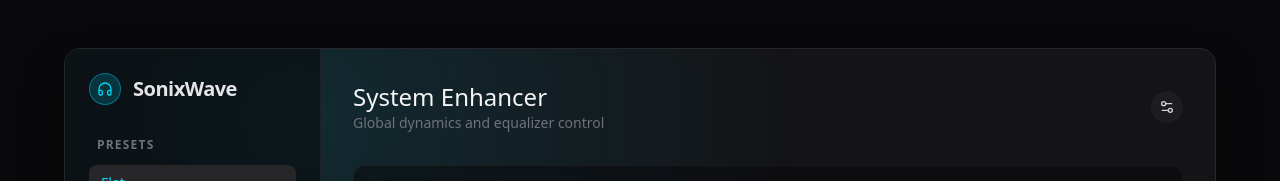
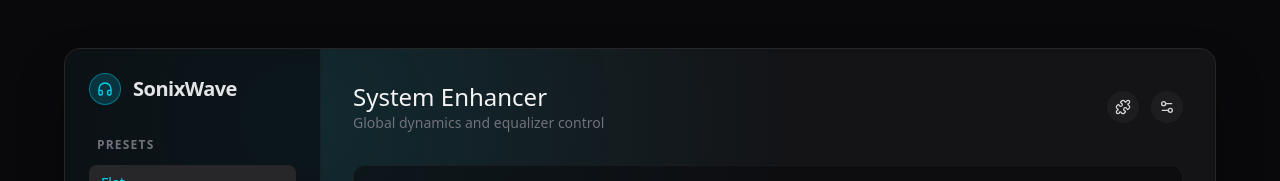
Before and after one commit to SAFAL-TIWARI/SonixWave, a React (Vite) app: page / in a window 1280 px wide. Shown: the top 181 px of the page. Built offline with nearby package versions, Linux system fonts and the light colour scheme.

Commit message:
Extension Link add

```diff
--- a/src/App.tsx
+++ b/src/App.tsx
@@ -1,5 +1,5 @@
 import React, { useState, useEffect } from "react";
-import { Headphones, Power, MonitorUp, Settings2, RefreshCcw, Activity, Disc, Layers, SlidersHorizontal, Waves, VolumeX } from "lucide-react";
+import { Headphones, Power, MonitorUp, Settings2, RefreshCcw, Activity, Disc, Layers, SlidersHorizontal, Waves, VolumeX, Puzzle } from "lucide-react";
 import { audioEngine } from "./lib/audioEngine";
 import { VerticalSlider, Knob, HorizontalSlider } from "./components/Controls";
 import { Visualizer } from "./components/Visualizer";
@@ -315,19 +315,19 @@ export default function App() {
               <p className="text-sm text-zinc-500">Global dynamics and equalizer control</p>
             </div>
             <div className="flex items-center gap-3">
-            {/* <button
-              onClick={() => setActiveView(activeView === 'master' ? 'fx' : 'master')}
-              className={`p-2 flex items-center gap-2 transition-colors rounded-full px-4 ${
-                activeView === 'fx'
-                  ? "bg-cyan-500/20 text-cyan-400 border border-cyan-500/30"
-                  : "bg-zinc-800/50 text-zinc-400 hover:bg-zinc-800 hover:text-zinc-200"
-              }`}
-            >
-              <SlidersHorizontal className="w-4 h-4" />
-              <span className="text-xs font-semibold uppercase tracking-widest">{activeView === 'fx' ? 'Close FX' : 'Audio FX'}</span>
-            </button> */}
+              {/* Extension Link */}
+              <a
+                href="https://drive.google.com/file/d/1V08dRXY-ugE7d3g95NGBY8ewGPEKnNWj/view?usp=drive_link"
+                target="_blank"
+                rel="noopener noreferrer"
+                className="p-2 rounded-full bg-zinc-800/50 text-zinc-300 hover:bg-zinc-800/70 hover:text-cyan-400 transition-colors flex items-center justify-center"
+                title="Get Chrome Extension"
+                aria-label="Get Chrome Extension"
+              >
+                <Puzzle className="w-4 h-4" />
+              </a>
 
-            {/* Background toggle / controls (user requested a UI toggle) */}
+              {/* Background toggle / controls (user requested a UI toggle) */}
             <div className="relative">
               <button
                 onClick={() => setShowBgControls((s) => !s)}
```
